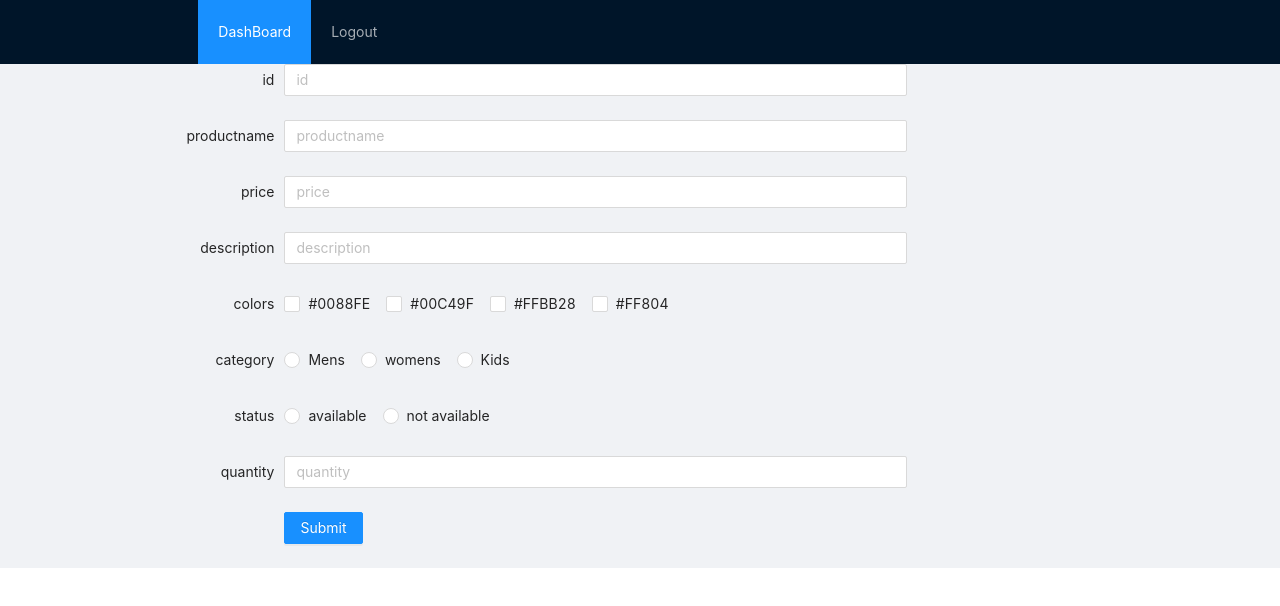
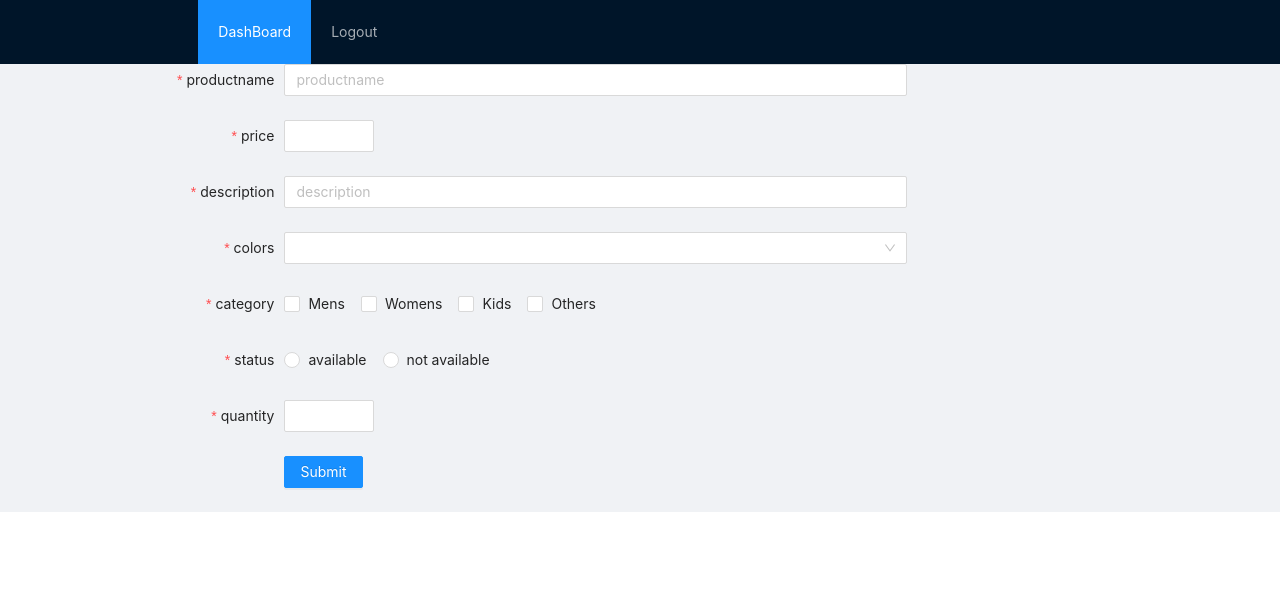
Before and after one commit to PradeepPackiyam/Dashboard, a React (Create React App) app: page /addproductpage in a window 1280 px wide. Shown: the top 606 px of the page. Built offline with nearby package versions, Linux system fonts and the light colour scheme.

Commit message:
update colors ,validate forms and update details page error

```diff
--- a/package.json
+++ b/package.json
@@ -7,7 +7,7 @@
     "@testing-library/jest-dom": "^5.16.5",
     "@testing-library/react": "^13.3.0",
     "@testing-library/user-event": "^13.5.0",
-    "antd": "^4.22.7",
+    "antd": "^4.22.8",
     "react": "^18.2.0",
     "react-dom": "^18.2.0",
     "react-router-dom": "^6.3.0",
--- a/src/App.js
+++ b/src/App.js
@@ -17,17 +17,20 @@ export const ProductContext = createContext();
 
 function App() {
 
-  const [ productcolors, setProductcolors] = useState(['#0088FE', '#00C49F', '#FFBB28', '#FF8042']);
+  const [ productcolors, setProductcolors] = useState(['#0088FE', '#00C49F', '#FFBB28', '#FF8042','#1d39c4','#b37feb','#ff85c0','#bfbfbf','#d3f261','#5cdbd3','#d48806']);
+  const [ productcategory, setProductcategory] = useState(['Mens', 'Womens', 'Kids', 'Others']);
+  const [ value, setValue] = useState();
   const [productlists, setProductLists] = useState([
     {
       id: "1",
       productname: "Adidas Running Shoes",
-      price: "8999",
+      price: 8999,
       description: "Fluo Adidas Running Shoes For Men.Great Everyday Shoes For Runners To Go That Extra Mile. ",
-      colors: ['1','0', '2'],
-      category: "men",
+      colors: [1,0, 2],
+      category: [0,2],
       status: "available",
-      quantity: "10"
+      quantity: 10,
+      key:1
     },
     {
       id: 2,
@@ -35,9 +38,10 @@ function App() {
       price: 7999,
       description: "Fluo Adidas Running Shoes For Women.Great Everyday Shoes For Runners To Go That Extra Mile. ",
       colors: [1, 3, 0],
-      category: "women",
+      category: [1,0],
       status: "not available",
-      quantity: 0
+      quantity: 0,
+      key:2
     },
     {
       id: 3,
@@ -45,9 +49,10 @@ function App() {
       price: 3599,
       description: "Synthetic upper with Forefoot perforations for breathability. SOLE :- MBI Sole: Rubber outsole with protruding lugs for a perfect grip on different terrains and wet, slippery surfaces Lightweight EVA midsole for comfort and optimum foot support. ",
       colors: [0, 3, 2],
-      category: "men",
+      category:[1],
       status: "available",
-      quantity: 13
+      quantity: 13,
+      key:3
     },
     {
       id: 4,
@@ -55,9 +60,10 @@ function App() {
       price: 3299,
       description: "Synthetic upper with Forefoot perforations for breathability. SOLE :- MBI Sole: Rubber outsole with protruding lugs for a perfect grip on different terrains and wet, slippery surfaces Lightweight EVA midsole for comfort and optimum foot support. ",
       colors: [1, 2],
-      category: "women",
+      category:[1],
       status: "available",
-      quantity: 12
+      quantity: 12,
+      key:4
     },
     {
       id: 5,
@@ -65,9 +71,10 @@ function App() {
       price: 1099,
       description: "Light Weight Synthetic Upper & EVA Sole offers all day comfort. Perfect fit hook & loop shoes makes it easy to wear and offers customised fit according to foot-size.",
       colors: [1, 3, 2],
-      category: "Kids",
+      category:[0],
       status: "available",
-      quantity: 13
+      quantity: 13,
+      key:5
     },
     {
       id: 6,
@@ -75,14 +82,15 @@ function App() {
       price: 1999,
       description: "Light Weight Synthetic Upper & EVA Sole offers all day comfort. Perfect fit hook & loop shoes makes it easy to wear and offers customised fit according to foot-size. ",
       colors: [1, 3, 2],
-      category: "kids",
+      category: [3,2],
       status: "available",
-      quantity: 8
+      quantity: 8,
+      key:6
     }
   ]);
   return (
     <div className="App">
-       <ProductContext.Provider value={{ productlists,setProductLists, productcolors, setProductcolors }} >
+       <ProductContext.Provider value={{ productlists,setProductLists, productcolors, setProductcolors, productcategory,value,setValue }} >
 
      <BrowserRouter>
         <Routes>
@@ -90,7 +98,7 @@ function App() {
           <Route exact path='/' element={<Home />}></Route>
           <Route exact path='/login' element={<Login />}></Route>
           <Route exact path='/dashboardpage' element={<Dashboardpage />}></Route>
-          <Route exact path='/productsdetails/:id' element={<Productsdetails />}></Route>
+          <Route exact path='/productsdetails/:key' element={<Productsdetails />}></Route>
           <Route exact path='/addproductpage' element={<Addproductpage />}></Route>
         </Routes>
 
--- a/src/Components/Addproductform.js
+++ b/src/Components/Addproductform.js
@@ -1,5 +1,5 @@
 import { Button, Form, Input,message, Radio,Modal} from "antd";
-import { Checkbox,Layout,Row,Col  } from 'antd';
+import { Checkbox,Layout,Row,Col,Select, InputNumber  } from 'antd';
 import React from 'react'
 import { useContext,useState } from 'react'
 import { ProductContext } from '../App';
@@ -14,27 +14,54 @@ const RadioGroup = Radio.Group;
 function Addproductform() {
   const { Content } = Layout;
 
-  const {productlists,setProductLists} = useContext(ProductContext);
+  const {productlists,setProductLists,productcategory,value, setValue} = useContext(ProductContext);
 
     const onFinish = (values) => {
-        console.log(values)
-     const newproducts = [...productlists,values];
+        console.log("category", values)
+        const keys=productlists.length+1;
+     const newproducts ={
+      id:keys,
+      productname:values.productname,
+      price:values.price,
+      description:values.description,
+      colors: values.colors,
+      category:values.category,
+      status:values.status,
+      quantity:values.quantity,
+      key:keys
+     }
 //  console.log("pppppdd", productlists)
 // console.log("dddddd", newproducts)
-setProductLists([...productlists,values])
- console.log("pppppdd", productlists)
+setProductLists([...productlists,newproducts])
+ console.log("pppppdd", newproducts)
+ message.success('Processing complete!')
     }
 
 
 
       const options = [
-        { label: '#0088FE', value: '0' },
-        { label: '#00C49F', value: '1' },
-        { label: '#FFBB28', value: '2' },
-        { label: '#FF804', value: '3' },
+        { label: 'Blue', value: '0' },
+        { label: 'Green', value: '1' },
+        { label: 'Yellow', value: '2' },
+        { label: 'Orange', value: '3' },
+        { label: 'Geek_blue', value: '4' },
+        { label: 'Purple', value: '5' },
+        { label: 'Magenta', value: '6' },
+        { label: 'Gray', value: '7' },
+        { label: 'Lime', value: '8' },
+        { label: 'Cyan', value: '9' },
+        { label: 'Gold', value: '10' },
+
       ];
 
+      const  plainOptions = [
+        { label: 'Mens', value: '0' },
+        { label: 'Womens', value: '1' },
+        { label: 'Kids', value: '2' },
+        { label: 'Others', value: '3' },
+      ];
       const [form] = Form.useForm();
+
 
   return (
     <div>
@@ -55,35 +82,48 @@ setProductLists([...productlists,values])
 
 
           >
-            <Form.Item label="id" name="id"   >
-              <Input placeholder="id" required></Input>
 
-            </Form.Item>
-            <Form.Item label="productname" name="productname" >
+            <Form.Item label="productname" name="productname"
+             rules={[{ required: true, message: 'Please input productname ' }]}
+              >
               <Input placeholder="productname" required></Input>
 
             </Form.Item>
-            <Form.Item label="price" name="price" >
-              <Input placeholder="price" required></Input>
+            <Form.Item label="price" name="price"
+             rules={[{ required: true, message: 'Please input price' }]} >
+            <InputNumber
+
+      min={1}
+      max={10000}
+      formatter={(value) => ` ${value}`.replace(/\B(?=(\d{3})+(?!\d))/g, ',')}
+      parser={(value) => value.replace(/\$\s?|(,*)/g, '')}
+
+    />
 
             </Form.Item>
-            <Form.Item label="description" name="description" >
+            <Form.Item label="description" name="description"
+             rules={[{ required: true, message: 'Please input the product description' }]} >
               <Input placeholder="description" required></Input>
 
             </Form.Item>
 
 
-            <Form.Item label="colors" name="colors" >
-            <CheckboxGroup options={options}  />
+            <Form.Item label="colors" name="colors"
+             rules={[{ required: true, message: 'Please input productcolors' }]} >
+            <Select
+    mode="multiple"
+    showArrow
+
+    style={{ width: '100%' }}
+    options={options}
+  />
             </Form.Item>
 
-            <Form.Item label="category" name="category" >
+            <Form.Item label="category" name="category"
+             rules={[{ required: true, message: 'Please input category ' }]} >
             {(
-            <RadioGroup>
-              <Radio value="Mens">Mens</Radio>
-              <Radio value="womens">womens</Radio>
-              <Radio value="Kids">Kids</Radio>
-            </RadioGroup>
+               <Checkbox.Group options={plainOptions}  />
+
           )}
 
             </Form.Item>
@@ -91,7 +131,8 @@ setProductLists([...productlists,values])
 
 
 
-            <Form.Item label="status" name="status" >
+            <Form.Item label="status" name="status"
+             rules={[{ required: true, message: 'Please input productstatus ' }]}>
             {(
             <RadioGroup>
               <Radio value="available">available</Radio>
@@ -101,17 +142,25 @@ setProductLists([...productlists,values])
           )}
 
             </Form.Item>
-            <Form.Item label="quantity" name="quantity" >
-              <Input placeholder="quantity" required></Input>
+            <Form.Item label="quantity" name="quantity"
+             rules={[{ required: true, message: 'Please enter the quantity of the product ' }]}>
+            <InputNumber
 
+    min={0}
+    max={10000}
+    formatter={(value) => ` ${value}`.replace(/\B(?=(\d{3})+(?!\d))/g, ',')}
+    parser={(value) => value.replace(/\$\s?|(,*)/g, '')}
+
+  />
             </Form.Item>
+
             <Form.Item label=" " >
 
-              <Button flex type="primary" htmlType="onChange"  onClick={() => message.success('Processing complete!')} >Submit</Button>
+             <Button flex type="primary" htmlType="onChange"   >Submit</Button>
 
 
 
-            </Form.Item>
+           </Form.Item>
           </Form>
 
 
--- a/src/Components/Productsdetails.js
+++ b/src/Components/Productsdetails.js
@@ -1,7 +1,7 @@
-import { Layout,Menu } from 'antd';
+import { Layout,Menu, Space } from 'antd';
 import { ReadOutlined, BorderOutlined, CloudFilled } from '@ant-design/icons';
 import React from 'react'
-import { Button, Table } from "antd";
+import { Button, Table,Tag } from "antd";
 import { useContext } from 'react'
 import { useParams } from 'react-router-dom';
 import Dashboardnav from './Dashboardnav';
@@ -15,17 +15,19 @@ const { Header,Content } = Layout;
 
 
 function Productsdetails() {
-    const {productlists,setProductlists, productcolors, setProductcolors} = useContext(ProductContext);
+    const {productlists,setProductlists, productcolors,productcategory} = useContext(ProductContext);
 
-    const {id} = useParams();
+    const {key} = useParams();
 
 
-      console.log("id product",productlists[id])
+      console.log("id product",productlists[key])
 
-const singleproduct =productlists[id-1];
+const singleproduct =productlists[key-1];
 
 console.log("ddd", singleproduct)
       const navigate = useNavigate();
+
+
   return (
 
 <Layout>
@@ -138,7 +140,16 @@ console.log("ddd", singleproduct)
     <Col span={4}></Col>
       <Col span={5}><h3>CATEGORY </h3></Col>
       <Col span={4}><h3>:</h3></Col>
-      <Col span={10}><h3>{singleproduct.category}</h3></Col>
+      <Col span={10}>  {
+          singleproduct.category.map(cate => {
+             return (
+            <Tag color={productcolors[cate]}>
+             { productcategory[cate] }
+
+            </Tag>
+
+                    )} )}
+                    </Col>
       <Col span={4}></Col>
 
 
--- a/src/Components/Productslist.js
+++ b/src/Components/Productslist.js
@@ -31,9 +31,14 @@ function Productslist() {
       dataIndex: 'price',
 
     },
-
     {
       key: '3',
+      title: 'productname',
+      dataIndex: 'productname',
+
+    },
+    {
+      key: '4',
       title: 'colors',
       dataIndex: 'colors',
 
@@ -51,7 +56,7 @@ function Productslist() {
       ),
     },
     {
-      key: '4',
+      key: '5',
       title: 'description',
       dataIndex: 'description',
 
@@ -59,14 +64,14 @@ function Productslist() {
     },
 
     {
-      key: '5',
+      key: '6',
       title: 'productDetails',
       dataIndex: 'productDetails',
       render:(id, productlists) => (
         <>
       {
-      <Link to={{ pathname: `/productsdetails/${productlists.id}` }}>
-           <Button key={id-1}>Product Details</Button>
+      <Link to={{ pathname: `/productsdetails/${productlists.key}` }}>
+           <Button key={productlists.key}>Product Details</Button>
 
 </Link>
     }
```
Also changed, not shown: src/Components/Forms.js (+13 -1 lines), 1 other file (tests, documents, lock files or other folders).
